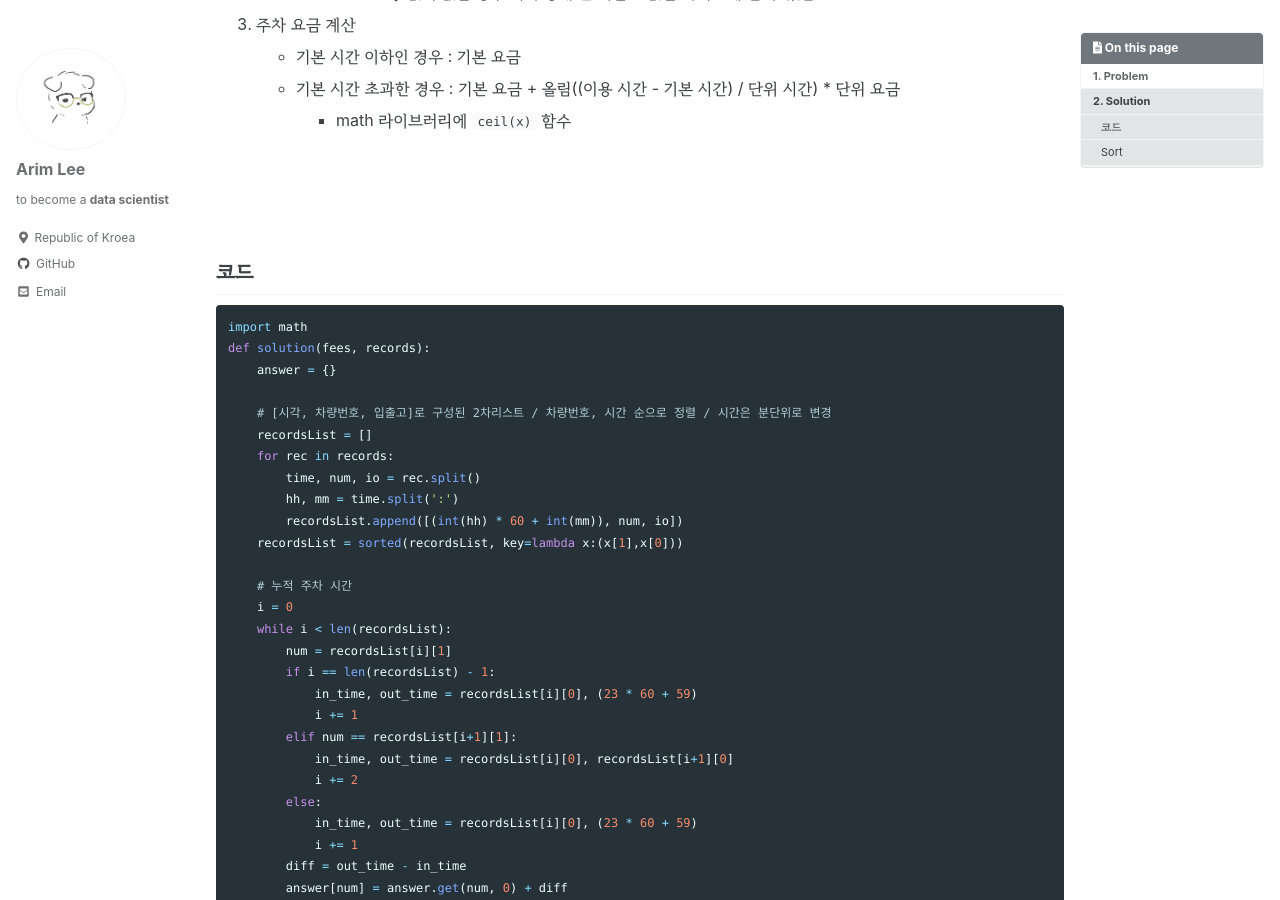
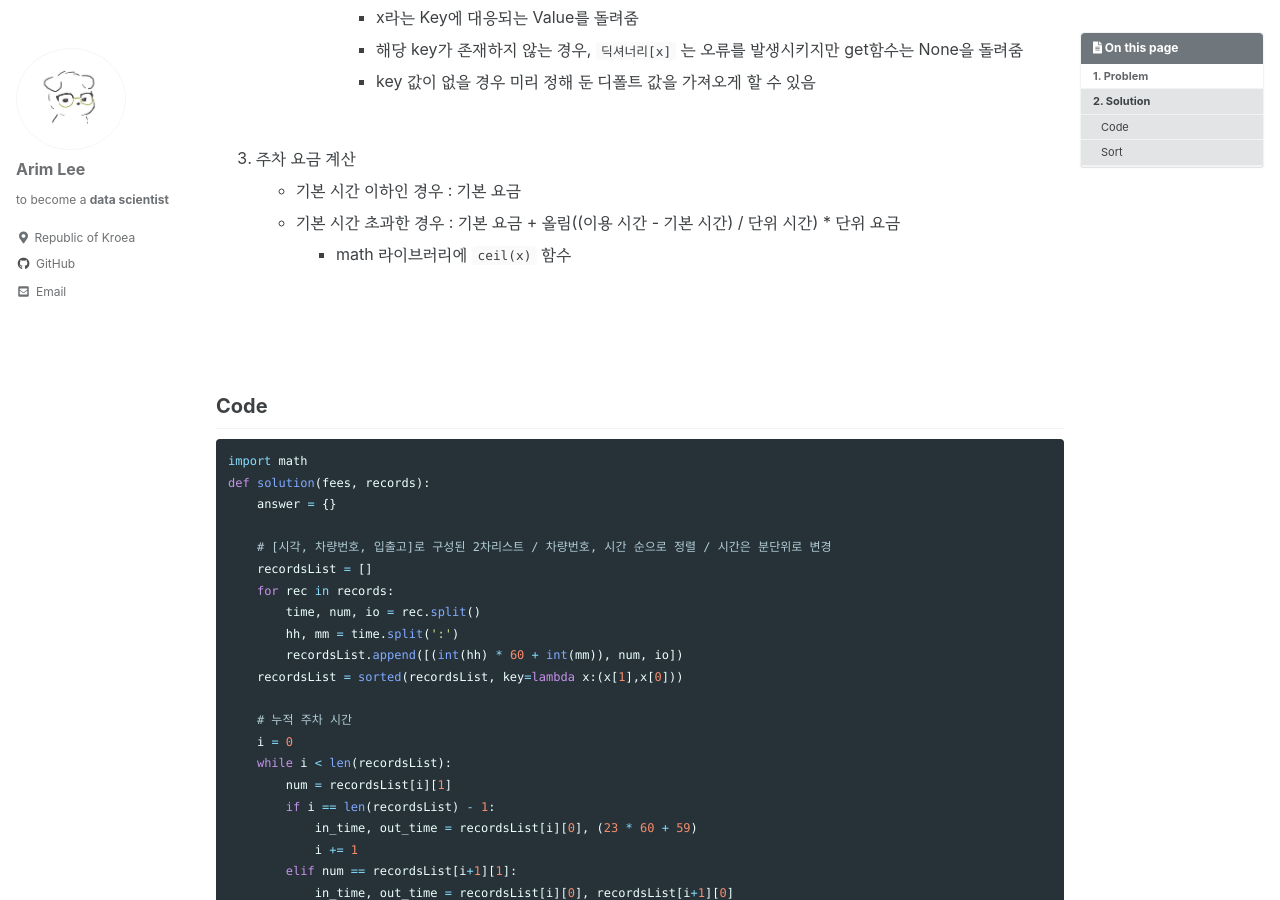
Before and after one commit to rim-i/rim-i.github.io, a Jekyll site: the page built from _posts/2022-04-26-programmers-주차요금계산.md, in a window 1280 px wide and 900 px high, scrolled down 1631 px. Built offline with Jekyll 4.4.1, drawn with Linux system fonts in a browser that asks for light colours; cached includes are drawn as plain includes; some web fonts are replaced.

Commit message:
Update 2022-04-26-programmers-주차요금계산.md

````diff
--- a/_posts/2022-04-26-programmers-주차요금계산.md
+++ b/_posts/2022-04-26-programmers-주차요금계산.md
@@ -38,6 +38,7 @@ last_motified_at:
     - **내역** : IN은 입차, OUT은 출차
     - 입차된 후에 출차된 내역이 없다면, 23:59에 출차된 것으로 간주
 
+<br/>
 
 <details>
 <summary>문제 원본</summary>
@@ -128,7 +129,8 @@ last_motified_at:
 1. records 배열의 시각, 차량번호, 내역 문자열 분리 → 2차원 리스트
     - 다음 단계에서 주차 시간을 계산하기 위해 시간:분 형식에서 분 단위 시간으로 변경
     - 차량번호, 시간 순으로 정렬
-<br/>
+
+    <br/>
 
 2. 누적 주차 시간 구하기
     - 같은 차량이 여러번 이용 가능하므로 차량번호 순으로 정렬된 2중 리스트를 활용함
@@ -146,7 +148,8 @@ last_motified_at:
             - x라는 Key에 대응되는 Value를 돌려줌
             - 해당 key가 존재하지 않는 경우, `딕셔너리[x]` 는 오류를 발생시키지만 get함수는 None을 돌려줌
             - key 값이 없을 경우 미리 정해 둔 디폴트 값을 가져오게 할 수 있음
-<br/>
+
+    <br/>
 
 3. 주차 요금 계산
     - 기본 시간 이하인 경우 : 기본 요금
@@ -160,7 +163,7 @@ last_motified_at:
 
 
 
-## 코드
+## Code
 ```py
 import math
 def solution(fees, records):
@@ -239,7 +242,7 @@ a = sorted(a)  # 정렬된 리스트 반환
     dict(sorted(d.items()))  # 딕셔너리 반환
     ```
 
-<br/>
+    <br/>
 
 2. value 기준 정렬
 
````
